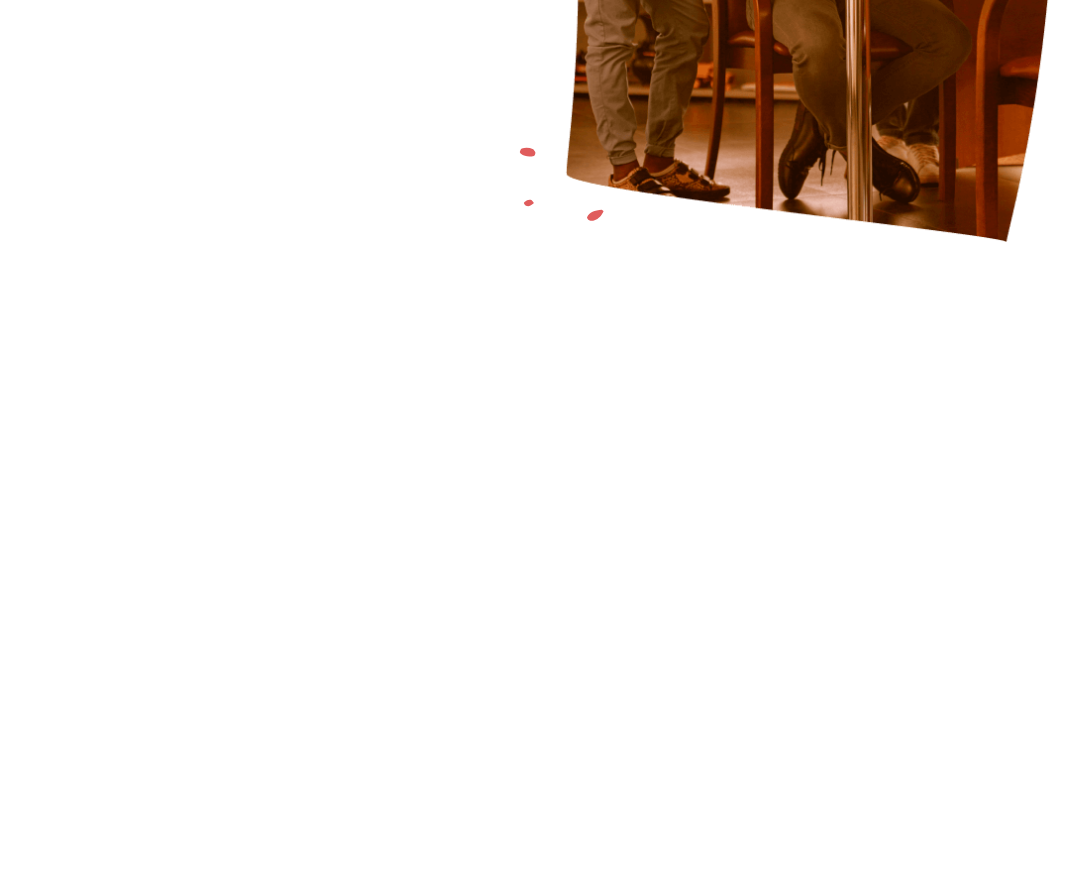
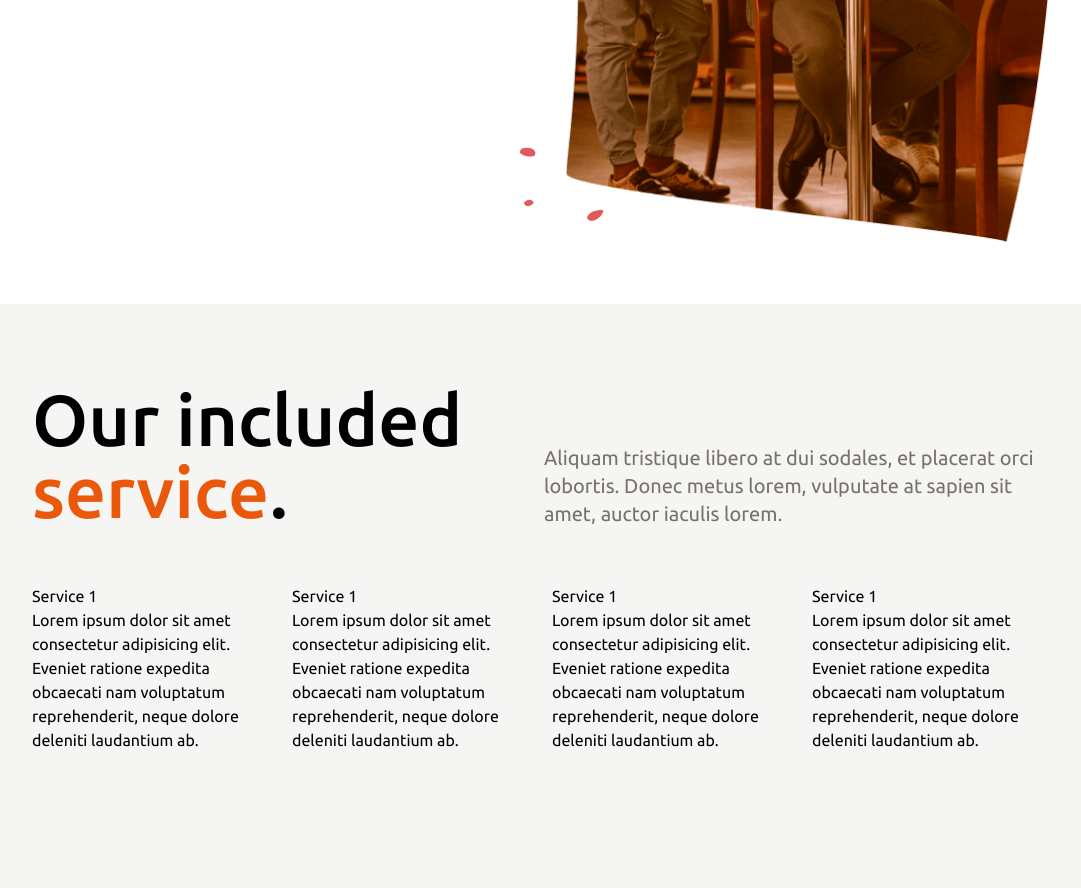
Before and after one commit to hasibulhasanshanto/dprod-tailwindcss-landing, a website built with Vite: page index.html in a window 1280 px wide. Shown: the part 599-1487 px from the top of the page, without its empty margins (96-1177 px from the left). Before the commit the page ends 903 px from the top, so only its background shows below. Built offline with nearby package versions, Linux system fonts and the light colour scheme.

Commit message:
added 4 items to service

```diff
--- a/index.html
+++ b/index.html
@@ -83,6 +83,63 @@
         </div>
       </section>
       <!--/. Hero area end -->
+
+      <!-- Our service start -->
+      <section class="bg-stone-100">
+        <div class="our-service w-4/5 mx-auto py-20">
+          <div class="service-top flex justify-between">
+            <div class="service-top-left w-1/2">
+              <h2 class="text-7xl font-medium">
+                Our included <span class="text-orange-600">service</span>.
+              </h2>
+            </div>
+            <div class="service-top-right w-1/2 flex items-end">
+              <p class="text-xl text-stone-500">
+                Aliquam tristique libero at dui sodales, et placerat orci
+                lobortis. Donec metus lorem, vulputate at sapien sit amet,
+                auctor iaculis lorem.
+              </p>
+            </div>
+          </div>
+          <div
+            class="service-area grid lg:grid-cols-4 gap-4 py-14 md:grid-cols-1"
+          >
+            <div class="service-card">
+              <h2>Service 1</h2>
+              <p>
+                Lorem ipsum dolor sit amet consectetur adipisicing elit. Eveniet
+                ratione expedita obcaecati nam voluptatum reprehenderit, neque
+                dolore deleniti laudantium ab.
+              </p>
+            </div>
+            <div class="service-card">
+              <h2>Service 1</h2>
+              <p>
+                Lorem ipsum dolor sit amet consectetur adipisicing elit. Eveniet
+                ratione expedita obcaecati nam voluptatum reprehenderit, neque
+                dolore deleniti laudantium ab.
+              </p>
+            </div>
+            <div class="service-card">
+              <h2>Service 1</h2>
+              <p>
+                Lorem ipsum dolor sit amet consectetur adipisicing elit. Eveniet
+                ratione expedita obcaecati nam voluptatum reprehenderit, neque
+                dolore deleniti laudantium ab.
+              </p>
+            </div>
+            <div class="service-card">
+              <h2>Service 1</h2>
+              <p>
+                Lorem ipsum dolor sit amet consectetur adipisicing elit. Eveniet
+                ratione expedita obcaecati nam voluptatum reprehenderit, neque
+                dolore deleniti laudantium ab.
+              </p>
+            </div>
+          </div>
+        </div>
+      </section>
+      <!--/. Our service end -->
     </main>
     <!-- Main end -->
   </body>
--- a/main.css
+++ b/main.css
@@ -10,6 +10,6 @@
 }
 @layer components {
   .link-hover {
-    @apply text-orange-700;
+    @apply text-orange-600;
   }
 }
```
